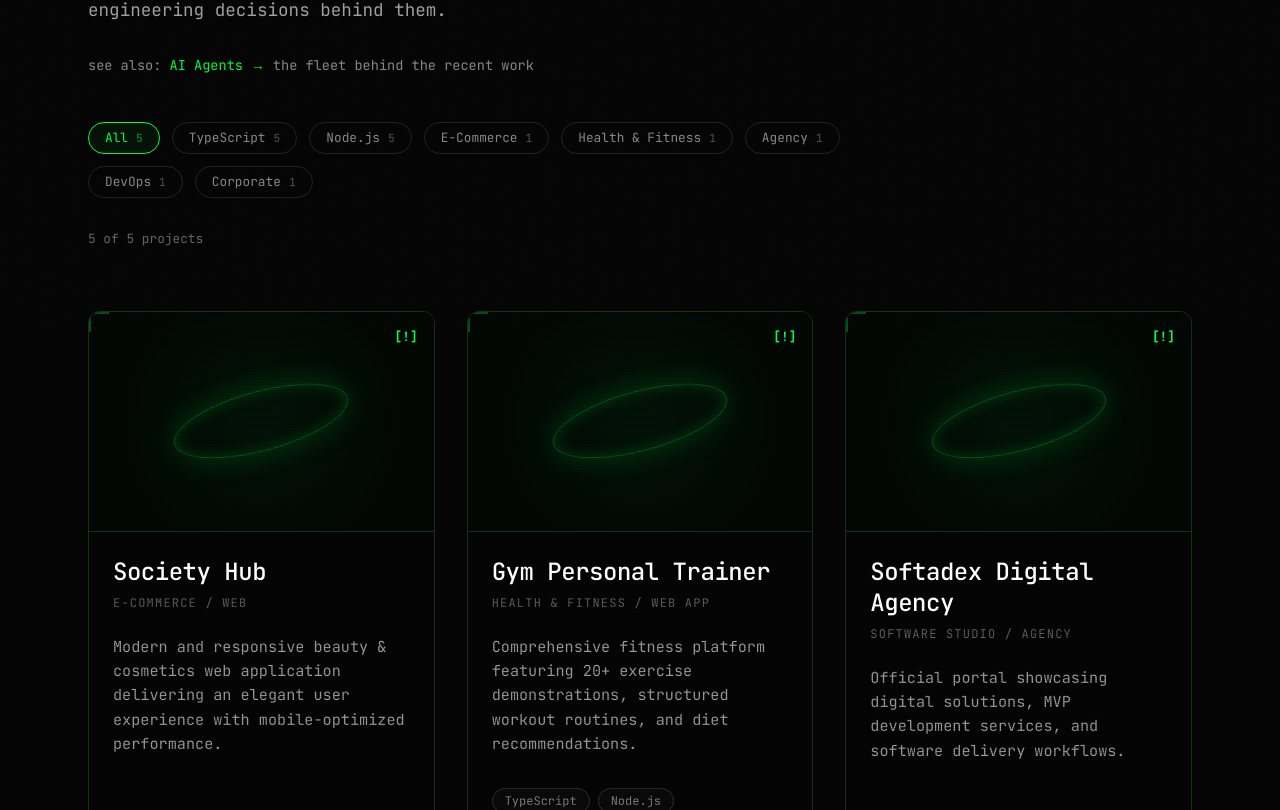
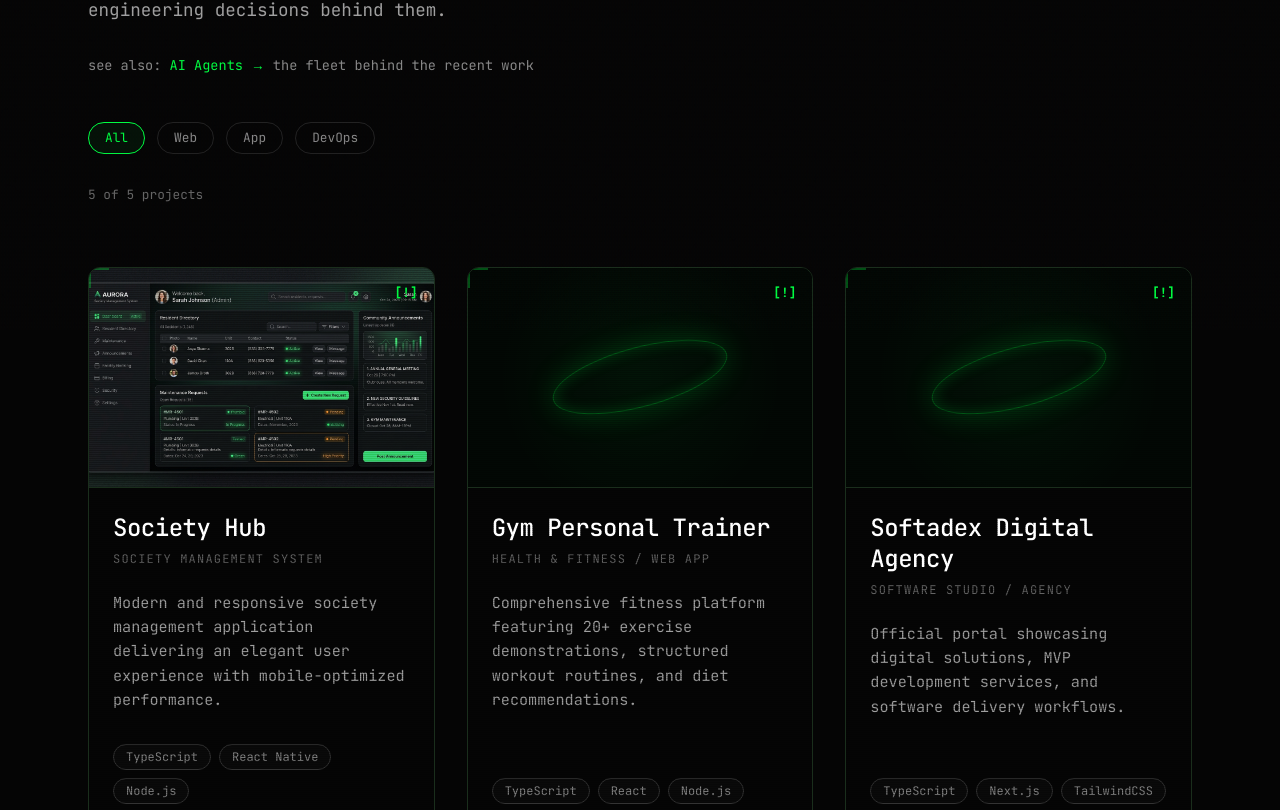
Before and after one commit to WaliMuhammadid/My-Portfolio, a Next.js app: page /portfolio in a window 1280 px wide. Shown: the part 470-1280 px from the top of the page. Built offline with nearby package versions, Linux system fonts and the light colour scheme.

Commit message:
Update portfolio filters and add Society Hub image

```diff
--- a/src/app/portfolio/page.tsx
+++ b/src/app/portfolio/page.tsx
@@ -5,22 +5,26 @@ import PortfolioCard from "@/components/PortfolioCard";
 import styles from "./portfolio.module.css";
 
 export default function PortfolioPage() {
-  const [activeFilter, setActiveFilter] = useState("All");
+  const [activeCategory, setActiveCategory] = useState("All");
+  const [activeLanguage, setActiveLanguage] = useState("All");
 
   const projects = [
     {
       title: "Society Hub",
-      subtitle: "E-Commerce / Web",
-      description: "Modern and responsive beauty & cosmetics web application delivering an elegant user experience with mobile-optimized performance.",
-      tags: ["TypeScript", "Node.js", "E-Commerce"],
+      subtitle: "Society Management System",
+      description: "Modern and responsive society management application delivering an elegant user experience with mobile-optimized performance.",
+      category: "App",
+      tags: ["TypeScript", "React Native", "Node.js"],
       linkText: "VIEW PROJECT",
-      linkUrl: "https://expo.dev/artifacts/eas/EpRux4jaS888U1GI7b7UM3YdnJHQ74FNTk77qwUvt9k.apk"
+      linkUrl: "https://expo.dev/artifacts/eas/EpRux4jaS888U1GI7b7UM3YdnJHQ74FNTk77qwUvt9k.apk",
+      imageUrl: "/society-hub.jpg"
     },
     {
       title: "Gym Personal Trainer",
       subtitle: "Health & Fitness / Web App",
       description: "Comprehensive fitness platform featuring 20+ exercise demonstrations, structured workout routines, and diet recommendations.",
-      tags: ["TypeScript", "Node.js", "Health & Fitness"],
+      category: "Web",
+      tags: ["TypeScript", "React", "Node.js"],
       linkText: "VIEW PROJECT",
       linkUrl: "https://astounding-crumble-4f9561.netlify.app"
     },
@@ -28,7 +32,8 @@ export default function PortfolioPage() {
       title: "Softadex Digital Agency",
       subtitle: "Software Studio / Agency",
       description: "Official portal showcasing digital solutions, MVP development services, and software delivery workflows.",
-      tags: ["TypeScript", "Node.js", "Agency"],
+      category: "Web",
+      tags: ["TypeScript", "Next.js", "TailwindCSS"],
       linkText: "VIEW PROJECT",
       linkUrl: "https://softadex.netlify.app"
     },
@@ -36,7 +41,8 @@ export default function PortfolioPage() {
       title: "DevOps-Networking Hub",
       subtitle: "DevOps / Education",
       description: "Structured educational hub for exploring foundational computer networking and DevOps pipeline concepts.",
-      tags: ["TypeScript", "Node.js", "DevOps"],
+      category: "DevOps",
+      tags: ["Docker", "Kubernetes", "AWS"],
       linkText: "VIEW PROJECT",
       linkUrl: "https://devops-networking.netlify.app"
     },
@@ -44,26 +50,33 @@ export default function PortfolioPage() {
       title: "ABC Construction",
       subtitle: "Corporate / Enterprise Web",
       description: "Business portfolio and project showcase with clean navigation and accessibility-focused layouts.",
-      tags: ["TypeScript", "Node.js", "Corporate"],
+      category: "Web",
+      tags: ["JavaScript", "HTML", "CSS"],
       linkText: "VIEW PROJECT",
       linkUrl: "https://prismatic-elf-8ef8b5.netlify.app"
     }
   ];
 
-  const filteredProjects = activeFilter === "All"
-    ? projects
-    : projects.filter(p => p.tags.includes(activeFilter));
+  const categories = ["All", "Web", "App", "DevOps"];
 
-  const tags = [
-    { name: "All", count: 5 },
-    { name: "TypeScript", count: 5 },
-    { name: "Node.js", count: 5 },
-    { name: "E-Commerce", count: 1 },
-    { name: "Health & Fitness", count: 1 },
-    { name: "Agency", count: 1 },
-    { name: "DevOps", count: 1 },
-    { name: "Corporate", count: 1 }
-  ];
+  // Filter projects by category
+  let categoryFiltered = projects;
+  if (activeCategory !== "All") {
+    categoryFiltered = projects.filter(p => p.category === activeCategory);
+  }
+
+  // Get unique languages for the currently selected category
+  const availableLanguages = ["All", ...Array.from(new Set(categoryFiltered.flatMap(p => p.tags)))];
+
+  // Final filter by language
+  const finalFilteredProjects = activeLanguage === "All"
+    ? categoryFiltered
+    : categoryFiltered.filter(p => p.tags.includes(activeLanguage));
+
+  const handleCategoryChange = (cat: string) => {
+    setActiveCategory(cat);
+    setActiveLanguage("All"); // Reset language when category changes
+  };
 
   return (
     <main style={{ padding: '6rem 0' }}>
@@ -86,23 +99,40 @@ export default function PortfolioPage() {
             see also: <a href="#" className={styles.seeAlsoLink}>AI Agents →</a> the fleet behind the recent work
           </div>
 
-          <div className={styles.tagsContainer}>
-            {tags.map((tag, idx) => (
+          {/* Primary Category Filters */}
+          <div className={styles.tagsContainer} style={{ marginBottom: (activeCategory === "Web" || activeCategory === "App") ? '1rem' : '2rem' }}>
+            {categories.map((cat, idx) => (
               <button
                 key={idx}
-                className={`${styles.tag} ${activeFilter === tag.name ? styles.active : ''}`}
-                onClick={() => setActiveFilter(tag.name)}
+                className={`${styles.tag} ${activeCategory === cat ? styles.active : ''}`}
+                onClick={() => handleCategoryChange(cat)}
               >
-                {tag.name} <span className={styles.tagCount}>{tag.count}</span>
+                {cat}
               </button>
             ))}
           </div>
 
-          <span className={styles.projectsCount}>{filteredProjects.length} of {projects.length} projects</span>
+          {/* Secondary Language Filters (only for Web or App) */}
+          {(activeCategory === "Web" || activeCategory === "App") && (
+            <div className={styles.tagsContainer} style={{ marginBottom: '2rem' }}>
+              {availableLanguages.map((lang, idx) => (
+                <button
+                  key={idx}
+                  className={`${styles.tag} ${activeLanguage === lang ? styles.active : ''}`}
+                  onClick={() => setActiveLanguage(lang)}
+                  style={{ fontSize: '0.85rem', padding: '0.4rem 0.8rem' }}
+                >
+                  {lang}
+                </button>
+              ))}
+            </div>
+          )}
+
+          <span className={styles.projectsCount}>{finalFilteredProjects.length} of {projects.length} projects</span>
         </div>
 
         <div style={{ marginTop: '4rem', display: 'grid', gridTemplateColumns: 'repeat(auto-fill, minmax(320px, 1fr))', gap: '2rem' }}>
-          {filteredProjects.map((project, idx) => (
+          {finalFilteredProjects.map((project, idx) => (
             <PortfolioCard key={idx} {...project} />
           ))}
         </div>
--- a/src/components/PortfolioCard.tsx
+++ b/src/components/PortfolioCard.tsx
@@ -9,9 +9,10 @@ interface PortfolioCardProps {
   tags: string[];
   linkText: string;
   linkUrl?: string;
+  imageUrl?: string;
 }
 
-export default function PortfolioCard({ title, subtitle, description, tags, linkText, linkUrl }: PortfolioCardProps) {
+export default function PortfolioCard({ title, subtitle, description, tags, linkText, linkUrl, imageUrl }: PortfolioCardProps) {
   const [isHovered, setIsHovered] = useState(false);
 
   return (
@@ -31,9 +32,13 @@ export default function PortfolioCard({ title, subtitle, description, tags, link
 
       <div className={styles.imageContainer}>
         <div className={styles.scanlineBeam}></div>
-        <div className={styles.placeholderGraphic}>
-          <div className={styles.swirl}></div>
-        </div>
+        {imageUrl ? (
+          <img src={imageUrl} alt={title} style={{ width: '100%', height: '100%', objectFit: 'cover' }} />
+        ) : (
+          <div className={styles.placeholderGraphic}>
+            <div className={styles.swirl}></div>
+          </div>
+        )}
 
         <div className={styles.badge}>[!]</div>
       </div>
```
Also changed, not shown: public/society-hub.jpg (added).
